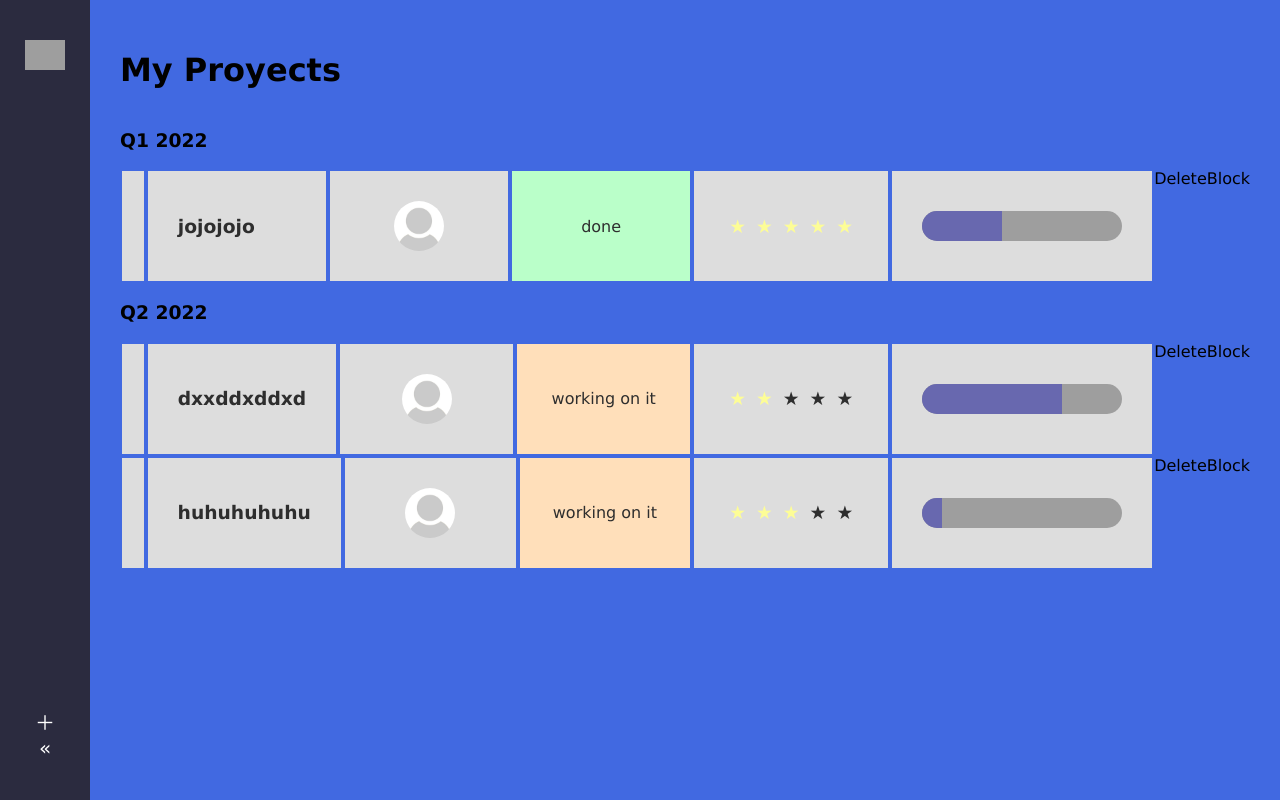
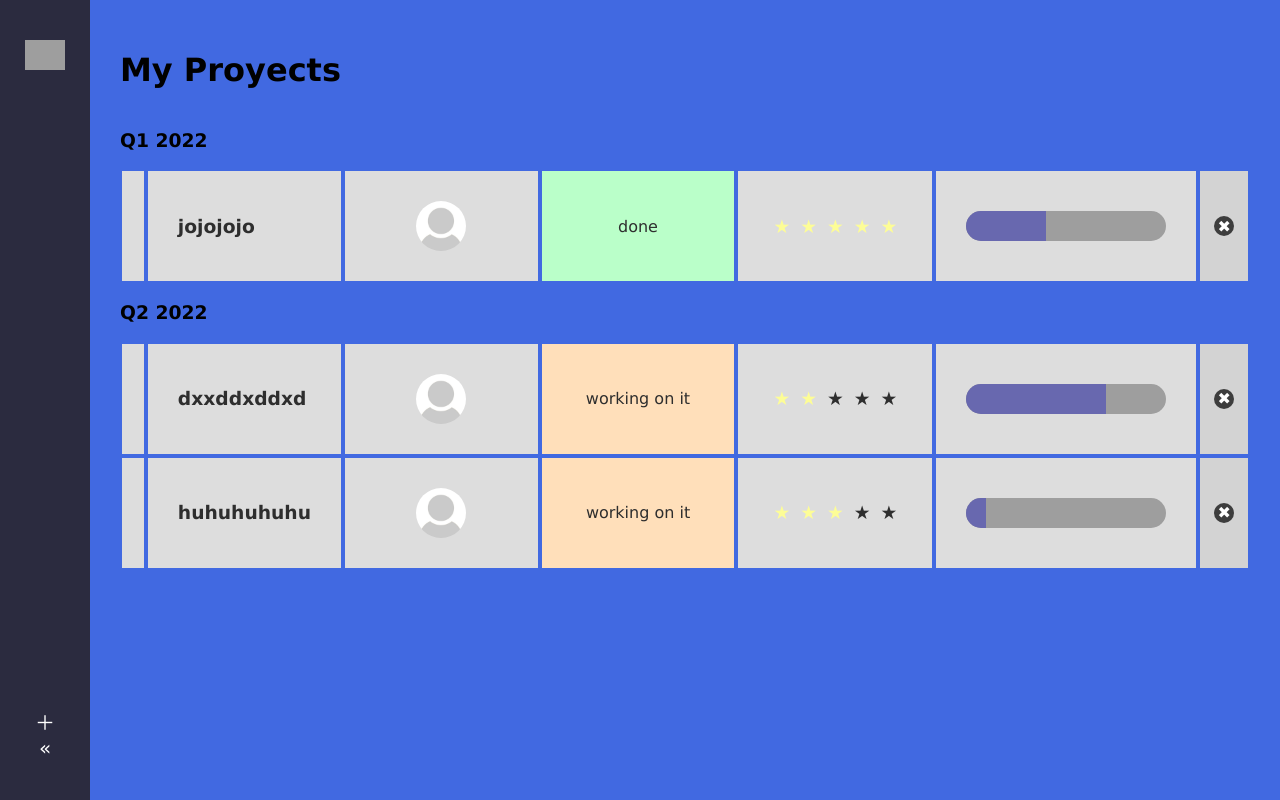
Before and after one commit to CaroMokka/Monday-Clone, a React (Create React App) app: page / in a window 1280 px wide. Built offline with nearby package versions, Linux system fonts and the light colour scheme; grey boxes are pictures that could not be loaded.

Commit message:
addDeleteBlock

```diff
--- a/src/components/DeleteBlock.js
+++ b/src/components/DeleteBlock.js
@@ -1,9 +1,17 @@
 import React from 'react'
 
 const DeleteBlock = () => {
+
+    const deleteTicket = () => {
+        console.log('deleted')
+    }
+
+
+
+
     return (
-        <div>
-            DeleteBlock
+        <div className='delete-block'>
+            <div className='delete-icon' onClick={deleteTicket}>✖</div>
         </div>
     )
 }
--- a/src/index.css
+++ b/src/index.css
@@ -111,3 +111,21 @@
     background-color: rgb(104,104,175);
     height: 100%;
 }
+.ticket-card .delete-block {
+    background-color: rgb(211,211,211);
+    width: 50px;
+    margin: 2px;
+    display: flex;
+    justify-content: center;
+    align-items: center;
+}
+.ticket-card .delete-block .delete-icon {
+    width: 20px;
+    height: 20px;
+    border-radius: 10px;
+    background-color: rgb(61,61,61);
+    display: flex;
+    justify-content: center;
+    align-items: center;
+    color: rgb(255, 255, 255);
+}
```
